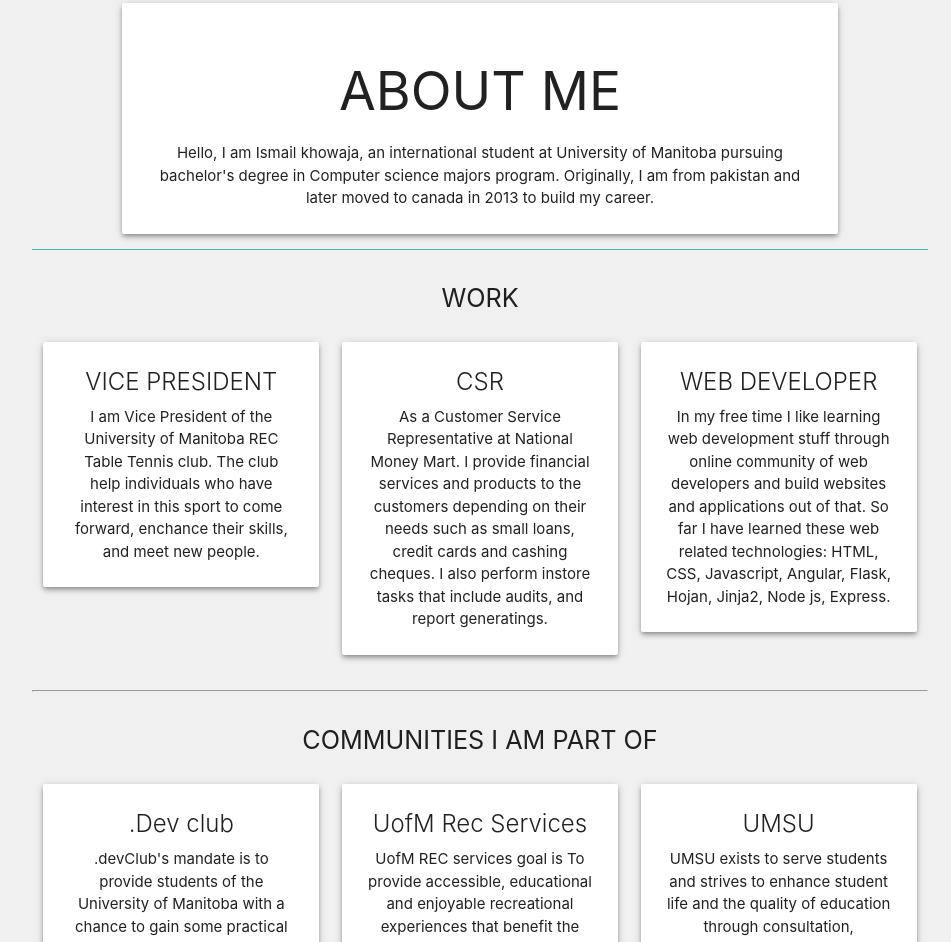
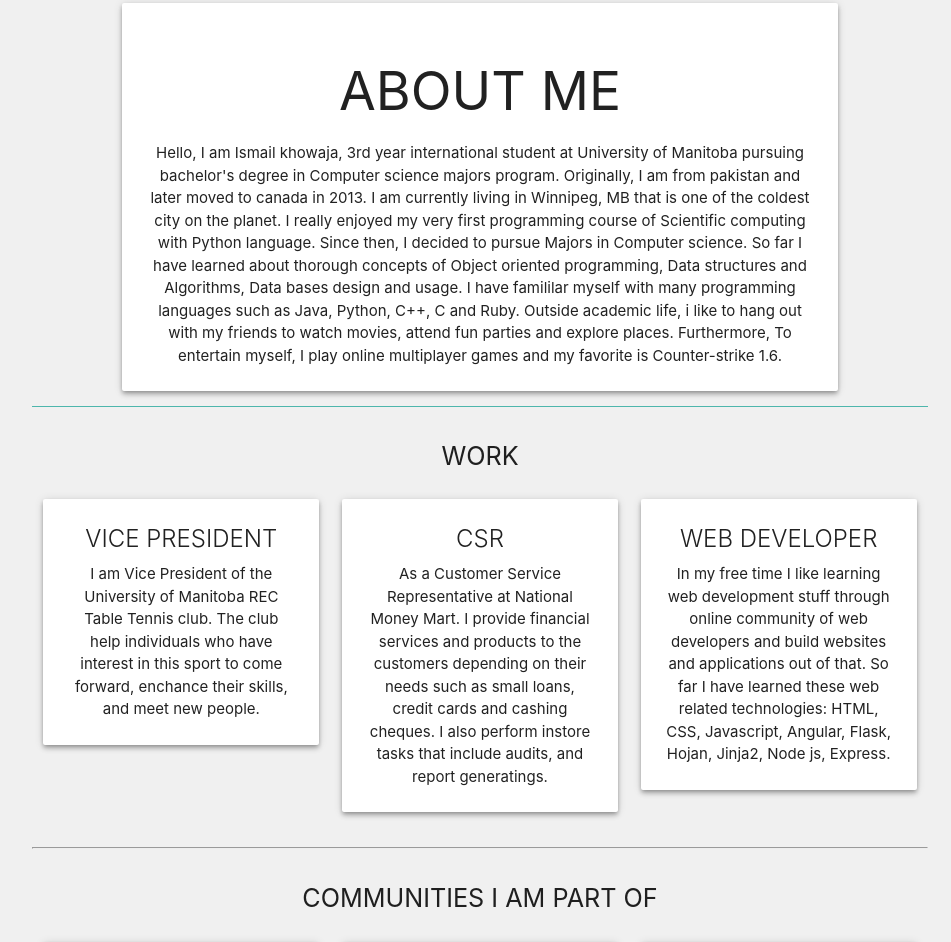
Before and after one commit to ismailkhowaja1/ismailkhowaja1.github.io, a plain HTML site: page index.html in a window 1280 px wide. Shown: the part 805-1747 px from the top of the page, without its empty margins (160-1111 px from the left). Drawn offline with nearby package versions, Linux system fonts and the light colour scheme.

Commit message:
Updated index

```diff
--- a/index.html
+++ b/index.html
@@ -33,7 +33,7 @@
 				<div class="intro-area card z-depth-2">
 					<div class="card-content">
 						<h2 class="center-align">About me</h2>
-						<p>Hello, I am Ismail khowaja, an international student at University of Manitoba pursuing bachelor's degree in Computer science majors program. Originally, I am from pakistan and later moved to canada in 2013 to build my career.</p>
+						<p>Hello, I am Ismail khowaja, 3rd year international student at University of Manitoba pursuing bachelor's degree in Computer science majors program. Originally, I am from pakistan and later moved to canada in 2013. I am currently living in Winnipeg, MB that is one of the coldest city on the planet. I really enjoyed my very first programming course of Scientific computing with Python language. Since then, I decided to pursue Majors in Computer science. So far I have learned about thorough concepts of Object oriented programming, Data structures and Algorithms, Data bases design and usage. I have famililar myself with many programming languages such as Java, Python, C++, C and Ruby. Outside academic life, i like to hang out with my friends to watch movies, attend fun parties and explore places. Furthermore, To entertain myself, I play online multiplayer games and my favorite is Counter-strike 1.6.
 					</div>
 				</div>
 			</div>
```
